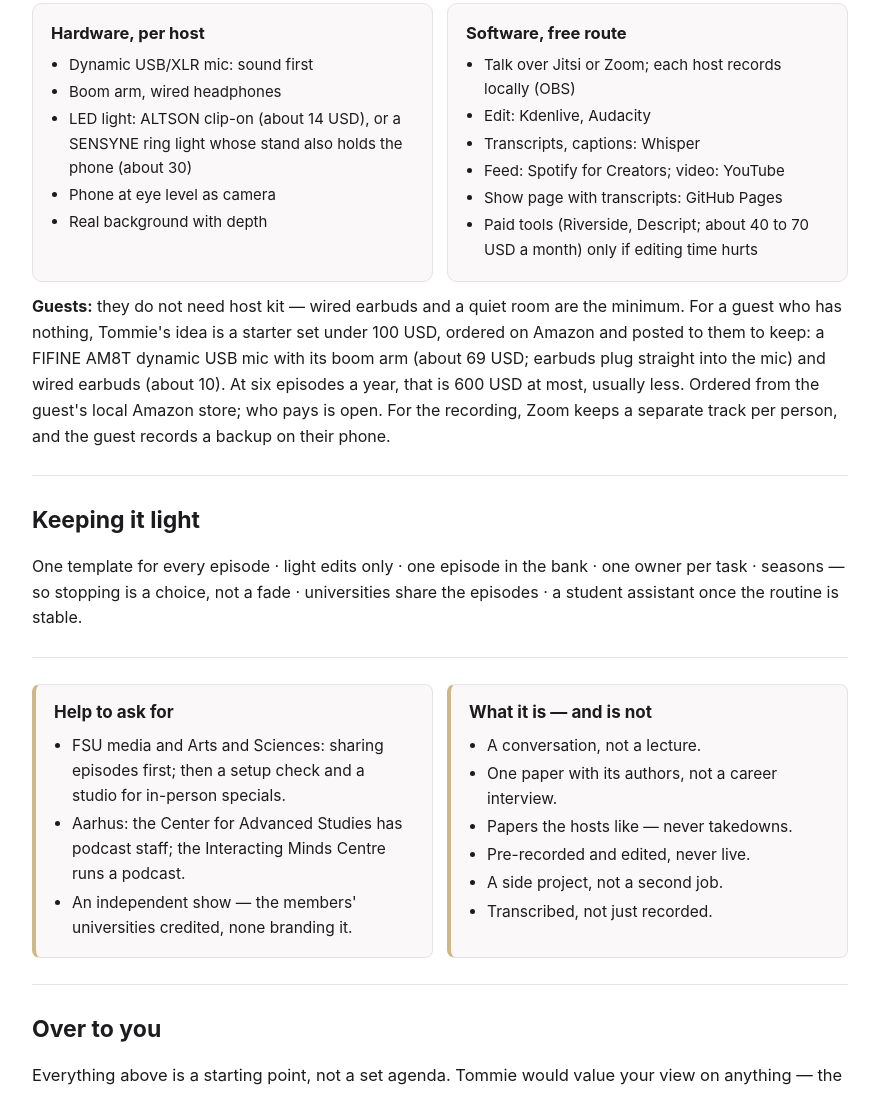
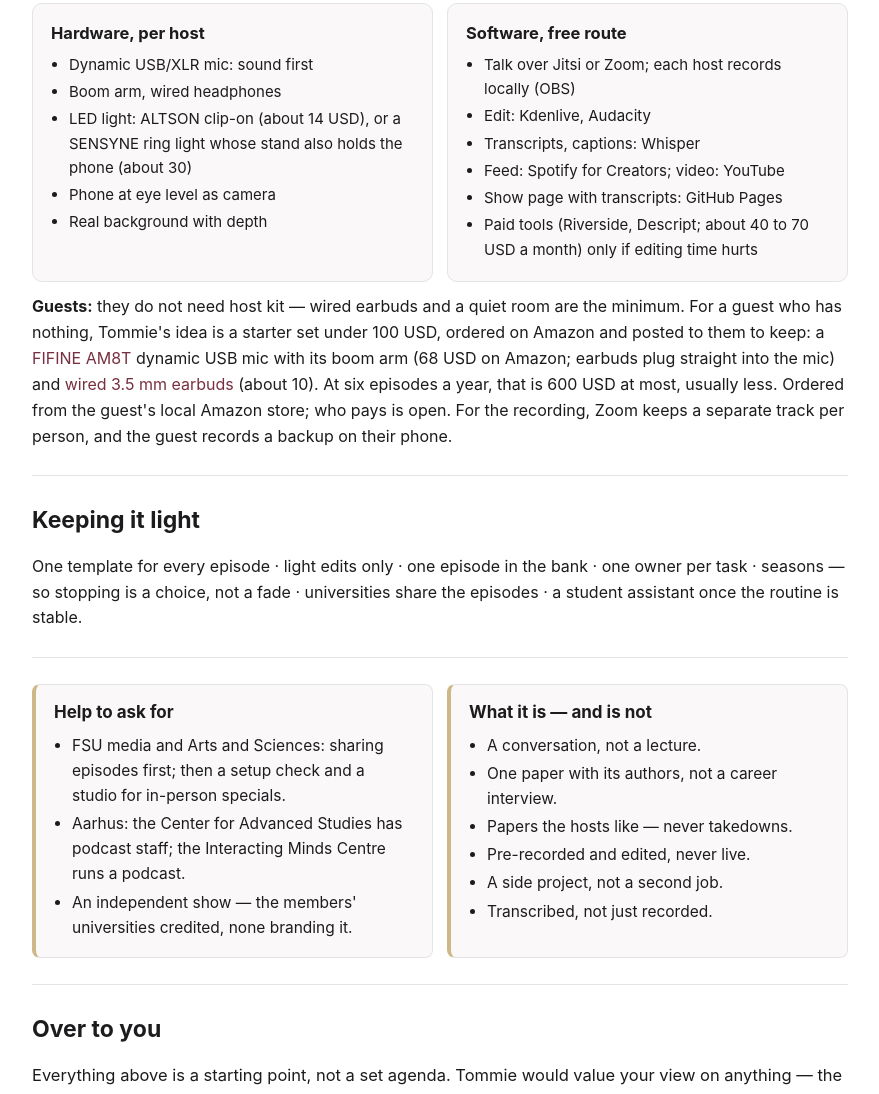
Before and after one commit to tjuzek/tjuzek.github.io, a plain HTML site: page human-baseline-collective/index.html in a window 1280 px wide. Shown: the part 2818-3912 px from the top of the page, without its empty margins (200-1079 px from the left). Drawn offline with Linux system fonts and the light colour scheme.

Commit message:
Human Baseline Collective: Amazon links for the guest starter kit (FIFINE AM8T at 68 USD, wired 3.5 mm earbuds), at Tommie's request (14 Nov). Still noindex.

```diff
--- a/human-baseline-collective/index.html
+++ b/human-baseline-collective/index.html
@@ -245,10 +245,10 @@
     </div>
     <p class="levers"><strong>Guests:</strong> they do not need host kit — wired earbuds and a
        quiet room are the minimum. For a guest who has nothing, Tommie's idea is a starter set
-       under 100 USD, ordered on Amazon and posted to them to keep: a FIFINE AM8T dynamic USB mic
-       with its boom arm (about 69 USD; earbuds plug straight into the mic) and wired earbuds
-       (about 10). At six episodes a year, that is 600 USD at most, usually less. Ordered from
-       the guest's local Amazon store; who pays is open. For the recording, Zoom keeps a
+       under 100 USD, ordered on Amazon and posted to them to keep: a <a href="https://www.amazon.com/dp/B0C74GYW3J">FIFINE AM8T</a>
+       dynamic USB mic with its boom arm (68 USD on Amazon; earbuds plug straight into the mic) and
+       <a href="https://www.amazon.com/dp/B003EM8008">wired 3.5 mm earbuds</a> (about 10). At six
+       episodes a year, that is 600 USD at most, usually less. Ordered from the guest's local Amazon store; who pays is open. For the recording, Zoom keeps a
        separate track per person, and the guest records a backup on their phone.</p>
   </section>
 
```
